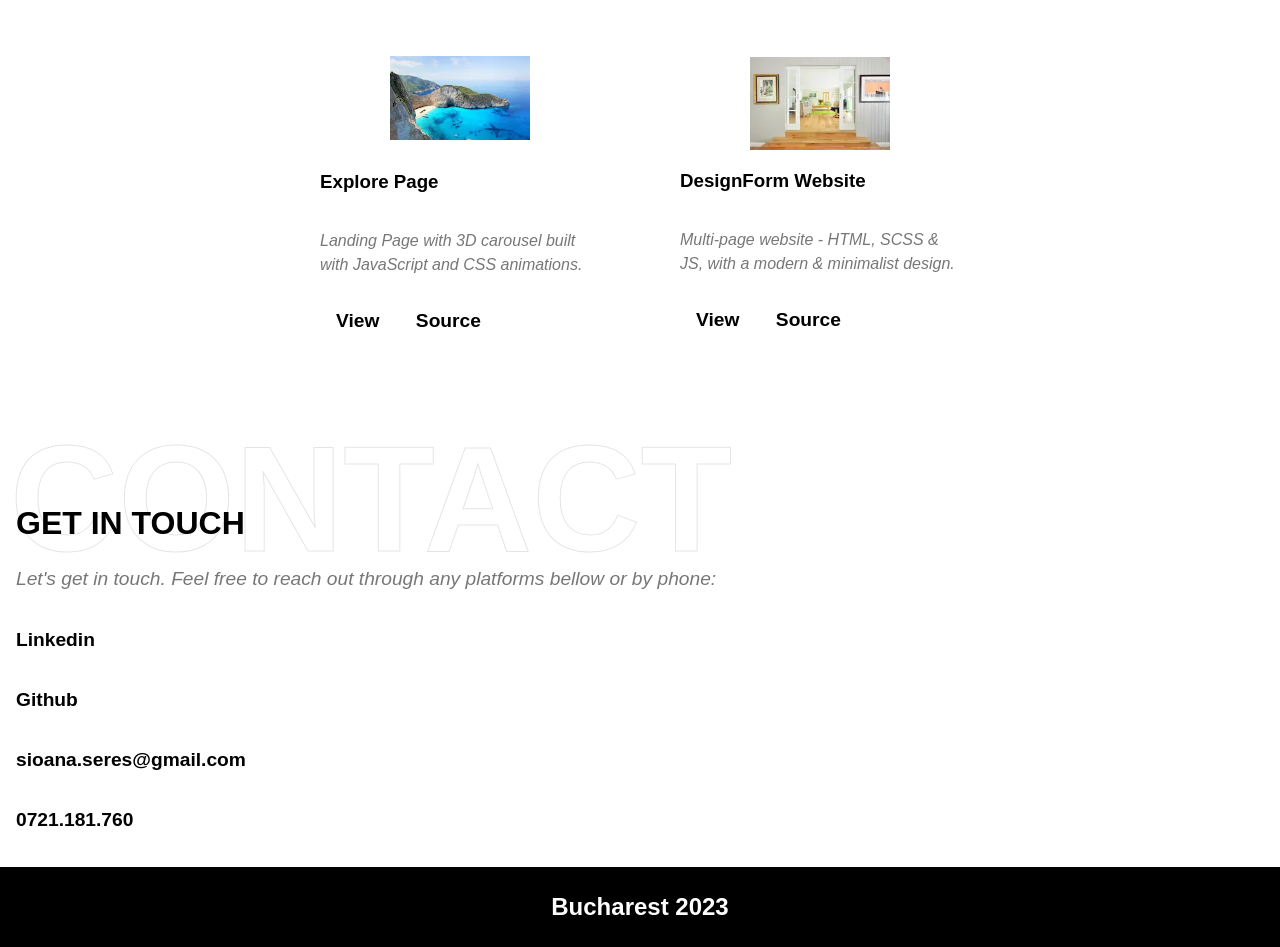
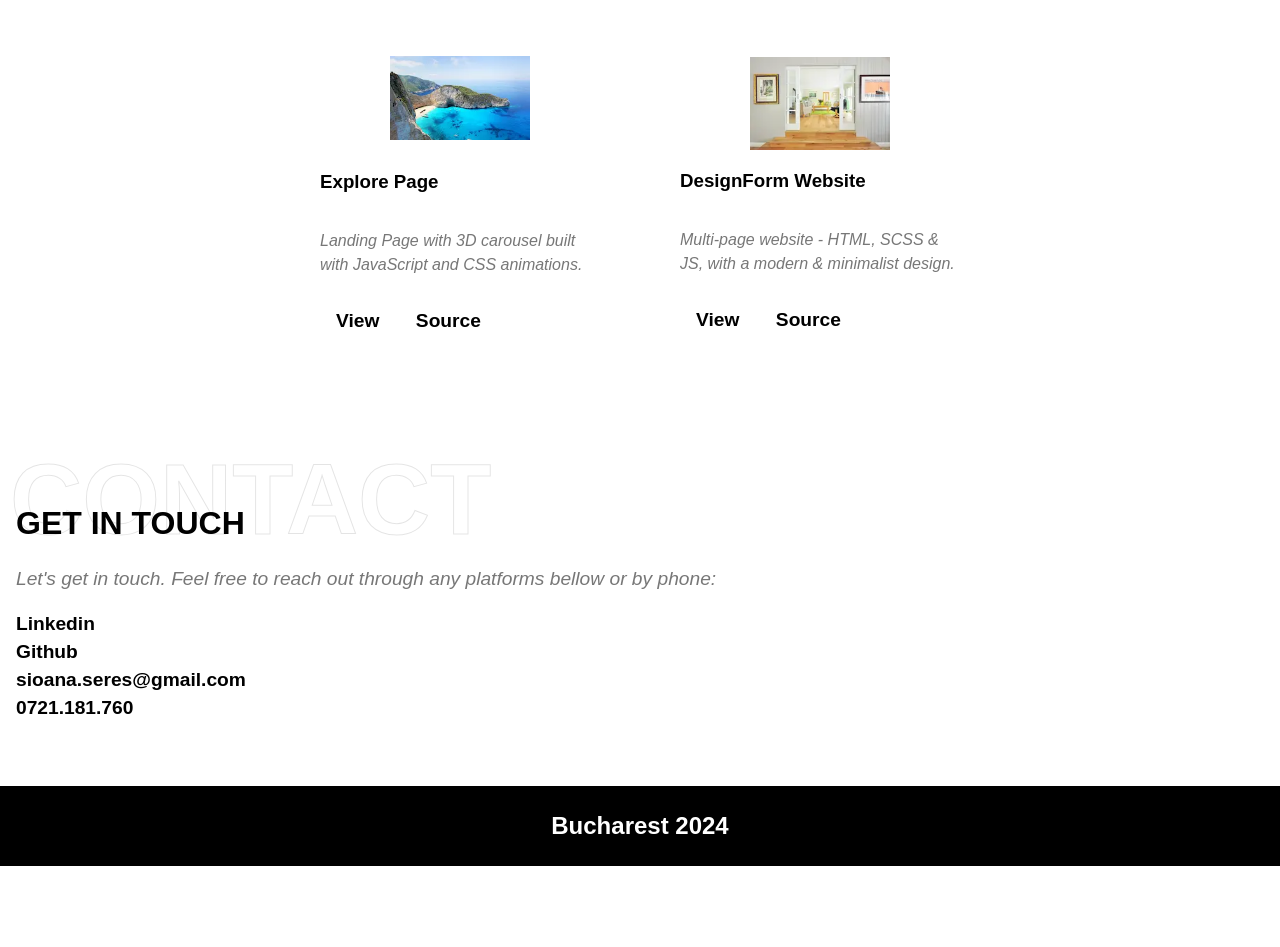
Before and after one commit to sioanaseres/ioana-seres-portfolio, a plain HTML site: page index.html in a window 1280 px wide. Shown: the part 3222-4169 px from the top of the page. After the commit the page ends 4088 px from the top, so only its background shows below. Drawn offline with Linux system fonts and the light colour scheme.

Commit message:
changing footer scss

```diff
--- a/index.html
+++ b/index.html
@@ -540,7 +540,7 @@
       </main>
       <footer class="Footer">
         <div class="FooterContainer">
-          <p class="FooterText">Bucharest 2023</p>
+          <p class="FooterText">Bucharest 2024</p>
         </div>
       </footer>
 
--- a/style.scss
+++ b/style.scss
@@ -255,7 +255,7 @@ select {
   -webkit-text-stroke: 1px #000;
   -webkit-user-select: none;
   @media (min-width: 700px) {
-    font-size: 150px;
+    font-size: 100px;
   }
 }
 .AboutSubTitle {
@@ -538,7 +538,7 @@ select {
 
 .Contact {
   padding: 1rem;
-  height: 50vh;
+  // height: 50vh;
   margin-bottom: 3rem;
 }
 .ContactContainer {
@@ -564,7 +564,7 @@ select {
   align-items: flex-start;
   justify-content: space-around;
   flex-direction: column;
-  height: 15rem;
+  height: 7rem;
 }
 .ContactMethods a {
   text-decoration: none;
```
Also changed, not shown: style.css, 1 other file.
